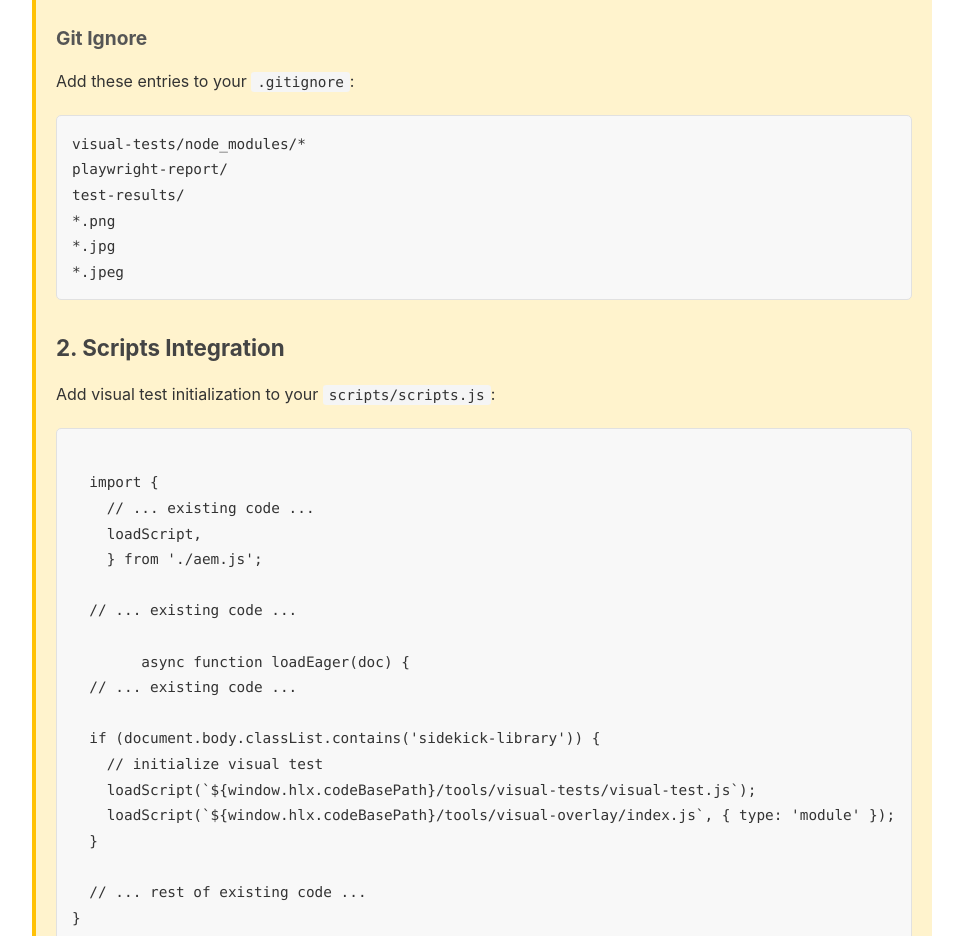
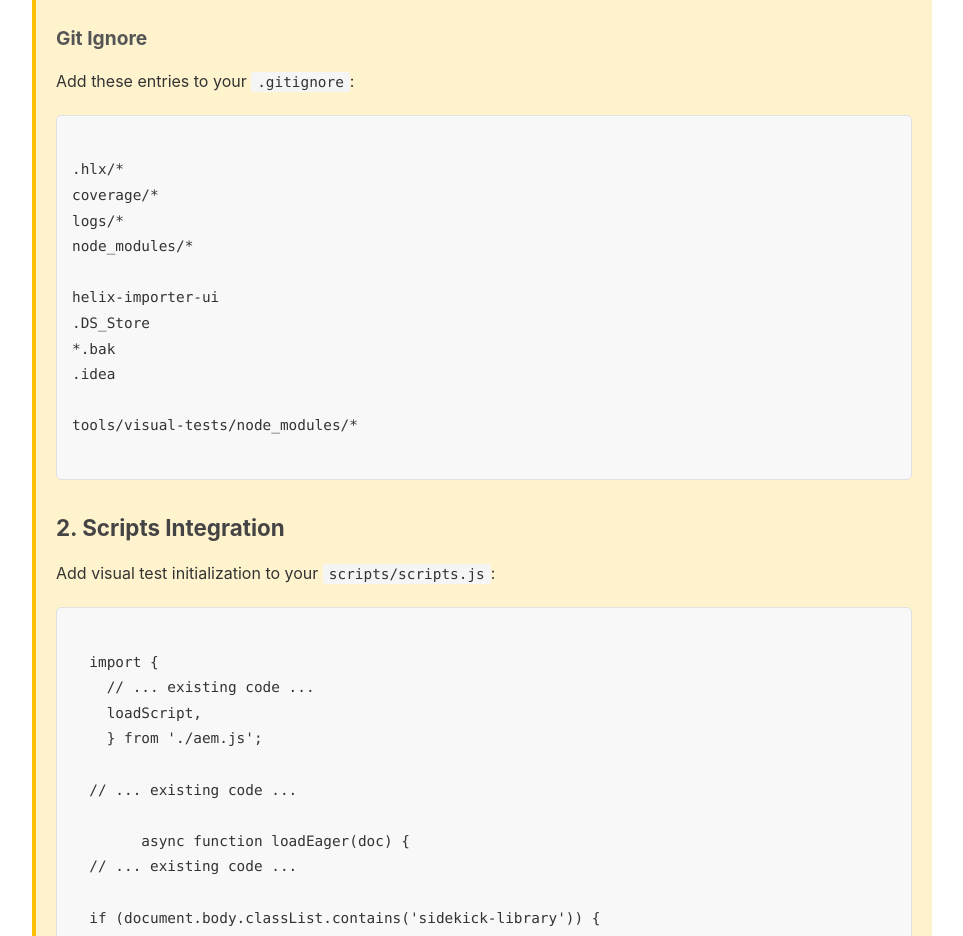
Before and after one commit to ACS-UI/aem-visual-checker, a website: page tools/visual-tests/readme.html in a window 1280 px wide. Shown: the part 5042-5978 px from the top of the page, without its empty margins (158-1121 px from the left). Drawn offline with Linux system fonts and the light colour scheme.

Commit message:
update gitignore readme

```diff
--- a/tools/visual-tests/readme.html
+++ b/tools/visual-tests/readme.html
@@ -394,12 +394,19 @@ export default defineConfig({
 
         <h4>Git Ignore</h4>
         <p>Add these entries to your <code>.gitignore</code>:</p>
-        <pre><code>visual-tests/node_modules/*
-playwright-report/
-test-results/
-*.png
-*.jpg
-*.jpeg</code></pre>
+        <pre><code>
+.hlx/*
+coverage/*
+logs/*
+node_modules/*
+
+helix-importer-ui
+.DS_Store
+*.bak
+.idea
+
+tools/visual-tests/node_modules/*
+        </code></pre>
 
         <h3>2. Scripts Integration</h3>
         <p>Add visual test initialization to your <code>scripts/scripts.js</code>:</p>
```
